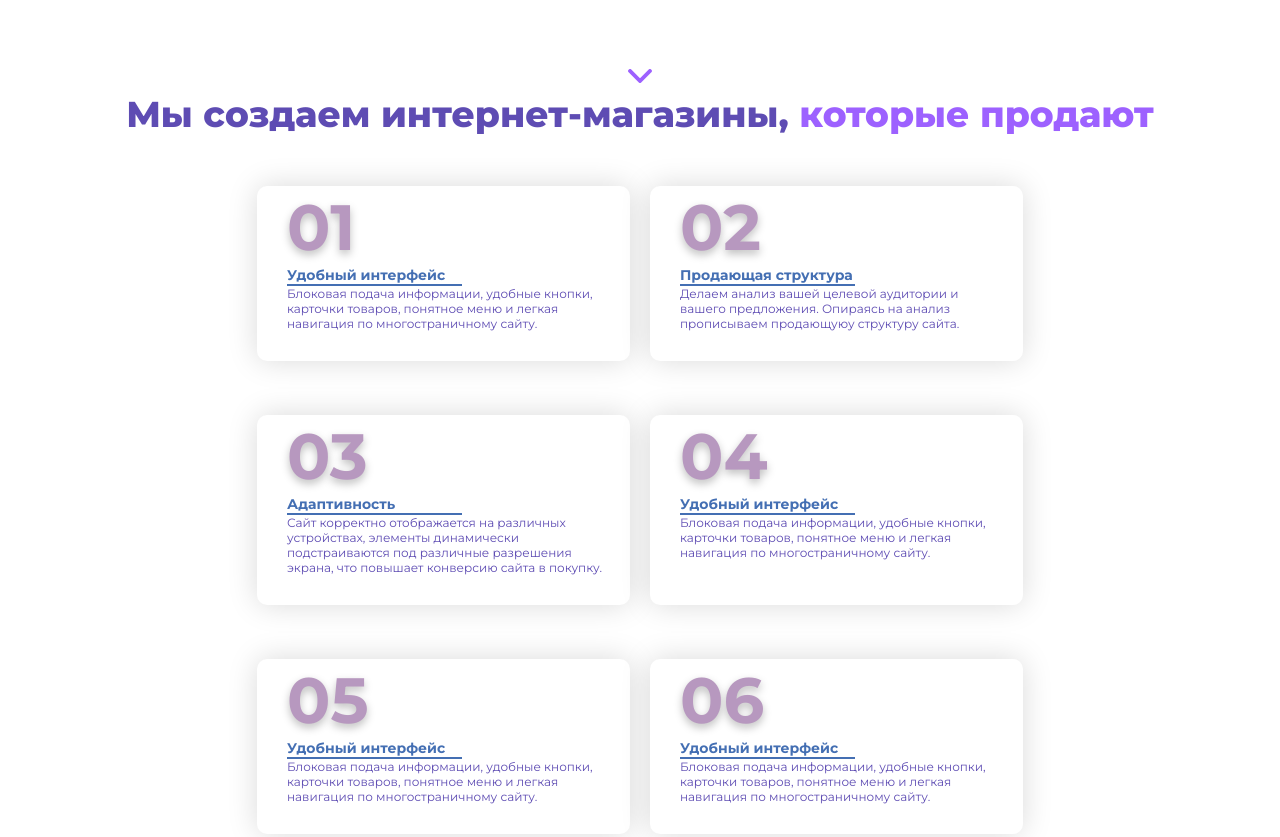
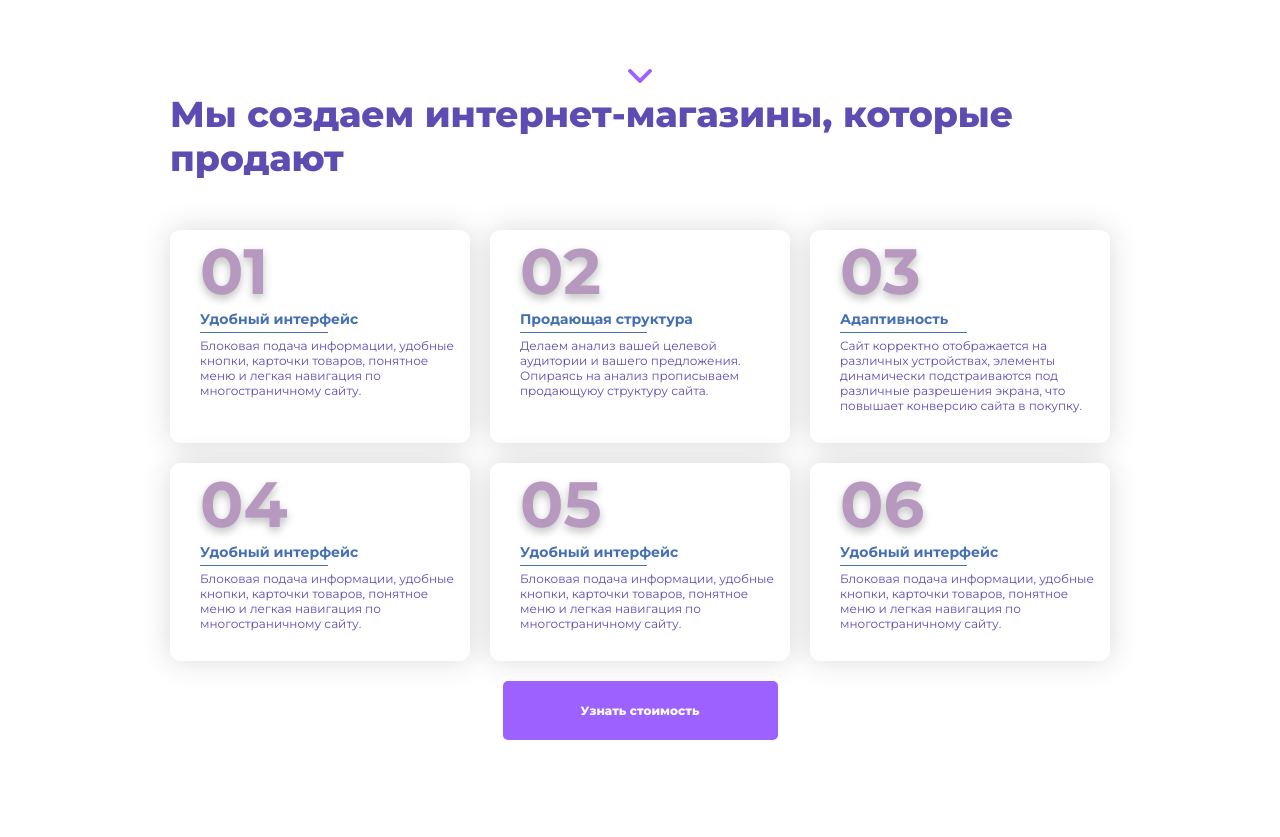
Before and after one commit to JohnPrivalov/ibraintr, a plain HTML site: page index.html in a window 1280 px wide. Shown: the part 735-1572 px from the top of the page. After the commit the page ends 1495 px from the top, so only its background shows below. Drawn offline with Linux system fonts and the light colour scheme.

Commit message:
remake second section

```diff
--- a/index.html
+++ b/index.html
@@ -72,7 +72,7 @@
     </section>
     <section class="second_section">
         <h2  class="second_section-title">
-            Мы создаем интернет-магазины, <span class="second_span">которые продают</span>
+            Мы создаем интернет-магазины, которые продают
         </h2>
         <div class="second_section-grid">
             <div class="grid_item">
@@ -82,9 +82,9 @@
                 <span class="second_row">
                     Удобный интерфейс
                 </span>
-                <hr class="horizontal_rule">
+                <!-- <hr class="horizontal_rule"> -->
                 <span class="fourth_row">
-                    Блоковая подача информации, удобные кнопки, <br /> карточки товаров, понятное меню и легкая <br/> навигация по многостраничному сайту.
+                    Блоковая подача информации, удобные кнопки,  карточки товаров, понятное меню и легкая  навигация по многостраничному сайту.
                 </span>
             </div>
             <div class="grid_item">
@@ -94,9 +94,9 @@
                 <span class="second_row">
                     Продающая структура
                 </span>
-                <hr class="horizontal_rule">
+                <!-- <hr class="horizontal_rule"> -->
                 <span class="fourth_row">
-                    Делаем анализ вашей целевой аудитории и <br/> вашего предложения. Опираясь на анализ <br/> прописываем продающуюу структуру сайта.                </span>
+                    Делаем анализ вашей целевой аудитории и  вашего предложения. Опираясь на анализ прописываем продающуюу структуру сайта.                </span>
             </div>
             <div class="grid_item">
                 <span class="first_row">
@@ -105,9 +105,9 @@
                 <span class="second_row">
                     Адаптивность
                 </span>
-                <hr class="horizontal_rule">
+                <!-- <hr class="horizontal_rule"> -->
                 <span class="fourth_row">
-                    Сайт корректно отображается на различных  устройствах, элементы динамически подстраиваются под различные разрешения экрана, что повышает конверсию сайта в покупку.                </span>
+                    Сайт корректно отображается на различных  устройствах, элементы динамически подстраиваются под различные разрешения экрана, что повышает конверсию сайта в покупку.</span>
             </div>
             <div class="grid_item">
                 <span class="first_row">
@@ -116,9 +116,9 @@
                 <span class="second_row">
                     Удобный интерфейс
                 </span>
-                <hr class="horizontal_rule">
+                <!-- <hr class="horizontal_rule"> -->
                 <span class="fourth_row">
-                    Блоковая подача информации, удобные кнопки, <br /> карточки товаров, понятное меню и легкая <br/> навигация по многостраничному сайту.
+                    Блоковая подача информации, удобные кнопки,  карточки товаров, понятное меню и легкая  навигация по многостраничному сайту.
                 </span>
             </div>
             <div class="grid_item">
@@ -128,9 +128,9 @@
                 <span class="second_row">
                     Удобный интерфейс
                 </span>
-                <hr class="horizontal_rule">
+                <!-- <hr class="horizontal_rule"> -->
                 <span class="fourth_row">
-                    Блоковая подача информации, удобные кнопки, <br /> карточки товаров, понятное меню и легкая <br/> навигация по многостраничному сайту.
+                    Блоковая подача информации, удобные кнопки,  карточки товаров, понятное меню и легкая  навигация по многостраничному сайту.
                 </span>
             </div>
             <div class="grid_item">
@@ -140,9 +140,9 @@
                 <span class="second_row">
                     Удобный интерфейс
                 </span>
-                <hr class="horizontal_rule">
+                <!-- <hr class="horizontal_rule"> -->
                 <span class="fourth_row">
-                    Блоковая подача информации, удобные кнопки, <br /> карточки товаров, понятное меню и легкая <br/> навигация по многостраничному сайту.
+                    Блоковая подача информации, удобные кнопки,  карточки товаров, понятное меню и легкая навигация по многостраничному сайту.
                 </span>
             </div>
             <button class="checkprice">Узнать стоимость</button>
--- a/styles/style.css
+++ b/styles/style.css
@@ -6,7 +6,9 @@
     list-style-type: none;
     text-decoration: none;
 }
-
+span{
+    display: block;
+}
 .list_item:last-child {
     margin-right: 0px;
 }
@@ -182,7 +184,9 @@
     font-style: normal;
     font-weight: 800;
     line-height: normal;
-    text-align: center;
+    padding: 0px 170px;
+    margin-bottom: 50px;
+
 }
 
 .second_span{
@@ -193,16 +197,17 @@
 }
 
 .grid_item{
-    display: flex;
-    flex-direction: column;
+    width: calc(100% / 3 - 20px);
     padding: 2px 15px 30px 30px;
+
     border-radius: 10px;
     background: #FFF;
-    width: 373px;
+
 
     box-shadow: 0px 0px 30px 0px rgba(0, 0, 0, 0.15);
 
 }
+
 
 .first_row{
     color: #B798BF;
@@ -212,6 +217,7 @@
     font-style: normal;
     font-weight: 700;
 
+
 }
 
 .second_row{
@@ -219,12 +225,25 @@
     font-size: 14px;
     font-style: normal;
     font-weight: 700;
+    display: block;
+    position: relative;
+    margin-bottom: 10px;
 }
 
-.horizontal_rule{
+.second_row::after{
+    content: "";
+    position: absolute;
+    bottom: -5px;
+    left: 0;
+    width: 50%;
+    height: 1px;
+    background-color: #446FB3;
+}
+
+/* .horizontal_rule{
     border: #446FB3 solid 1px;
-    width: 175px;
-}
+    width: calc(85%);
+} */
 
 .fourth_row{
     color: var(--text, #5E4CB3);
@@ -236,8 +255,9 @@
 
 .second_section-grid{
     display: flex;
+    flex-wrap: wrap;
     justify-content: center;
-    flex-flow: wrap;
-    gap: 54px 20px;
-    padding: 50px 140px ;
+    gap: 20px;
+    padding: 0px 160px;
+
 }
```
